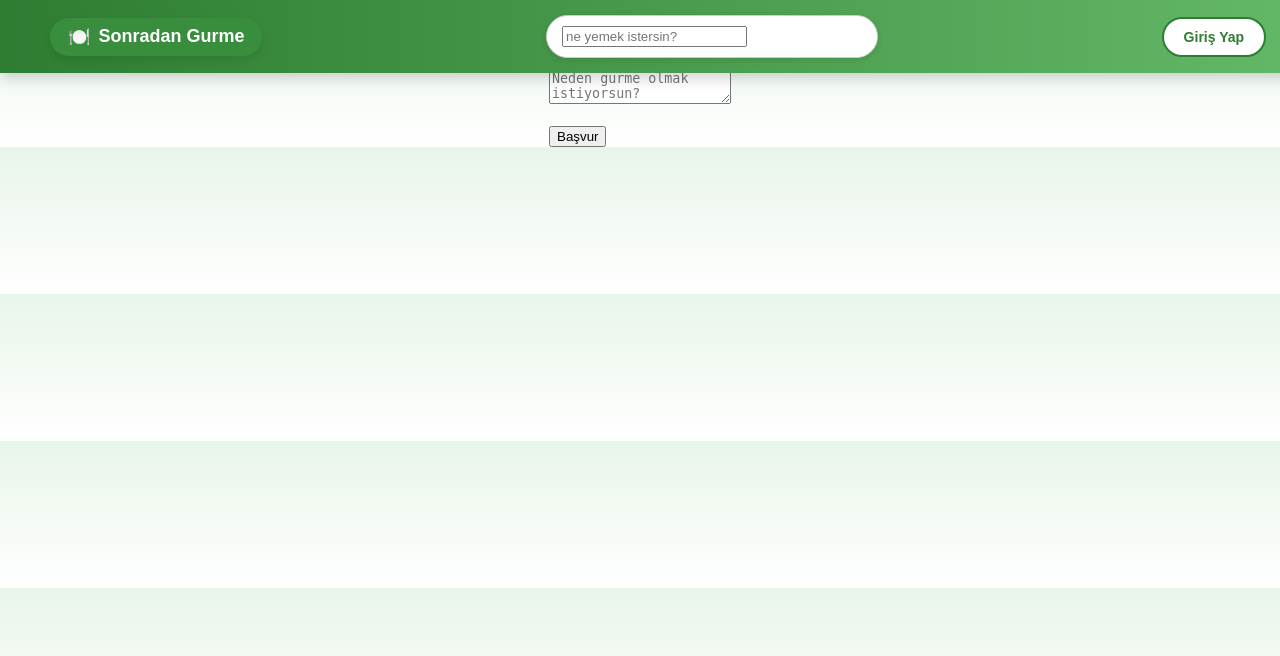
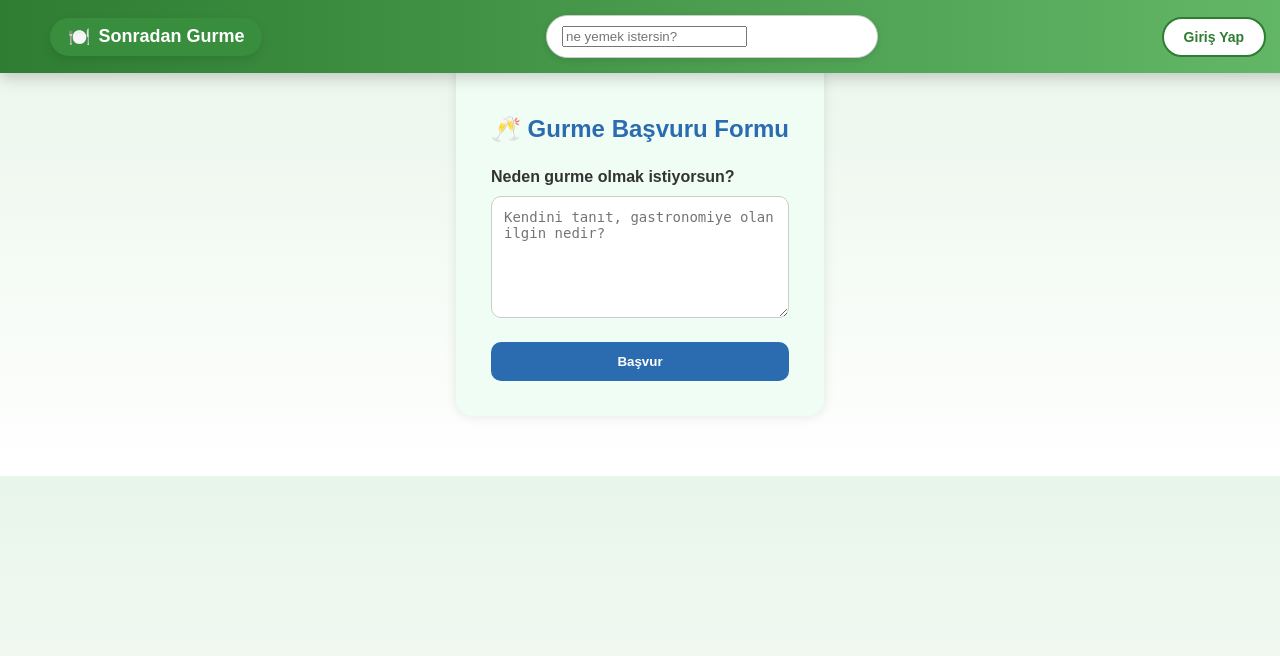
Before and after one commit to sude-tunc/Sonradan-Gurme, a Django app: page /sgapp/gurme-basvuru/ in a window 1280 px wide. Shown: the top 656 px of the page. Run offline with Django 5.2, Linux system fonts and the light colour scheme.

Commit message:
başvuru sayfası kutucuk eklenip renk düzeni getirldi

```diff
--- a/static/css/styles.css
+++ b/static/css/styles.css
@@ -442,3 +442,53 @@ body {
 .yorum-formu-container button[type="submit"]:hover {
     background-color: #276749;
 }
+
+.basvuru-form-container {
+    max-width: 600px;
+    margin: 60px auto;
+    background-color: #f0fdf4;
+    padding: 35px;
+    border-radius: 16px;
+    box-shadow: 0 0 12px rgba(0, 0, 0, 0.1);
+    font-family: Arial, sans-serif;
+}
+
+.basvuru-form-container h2 {
+    text-align: center;
+    color: #2b6cb0;
+    margin-bottom: 25px;
+}
+
+.basvuru-form-container label {
+    display: block;
+    margin-bottom: 10px;
+    font-weight: bold;
+    color: #333;
+}
+
+.basvuru-form-container textarea {
+    width: 100%;
+    padding: 12px;
+    border: 1px solid #ccc;
+    border-radius: 10px;
+    resize: vertical;
+    font-size: 14px;
+    box-sizing: border-box;
+}
+
+.basvuru-form-container button {
+    margin-top: 20px;
+    width: 100%;
+    padding: 12px;
+    background-color: #2b6cb0;
+    color: white;
+    font-weight: bold;
+    border: none;
+    border-radius: 10px;
+    cursor: pointer;
+    transition: background-color 0.3s ease;
+}
+
+.basvuru-form-container button:hover {
+    background-color: #2c5282;
+}
--- a/templates/gurme_basvuru.html
+++ b/templates/gurme_basvuru.html
@@ -1,9 +1,15 @@
 {% extends "base.html" %}
+
 {% block content %}
-<h2>👑 Gurme Başvurusu</h2>
-<form method="post">
-    {% csrf_token %}
-    <textarea name="neden" placeholder="Neden gurme olmak istiyorsun?" required></textarea><br><br>
-    <button type="submit">Başvur</button>
-</form>
+<div class="basvuru-form-container">
+    <h2>🥂 Gurme Başvuru Formu</h2>
+    <form method="post">
+        {% csrf_token %}
+
+        <label for="neden">Neden gurme olmak istiyorsun?</label>
+        <textarea name="aciklama" placeholder="Kendini tanıt, gastronomiye olan ilgin nedir?" rows="6" required></textarea>
+
+        <button type="submit">Başvur</button>
+    </form>
+</div>
 {% endblock %}
```
Also changed, not shown: db.sqlite3.
